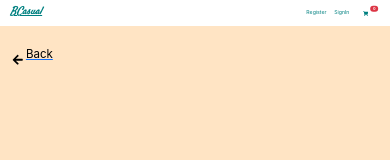
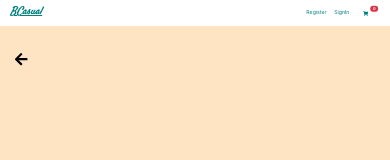
Before and after one commit to harshad224/bcasual, a React (Create React App) app in the folder client/: page /product/1 in a window 390 px wide. Shown: the top 160 px of the page. Built offline with nearby package versions, Linux system fonts and the light colour scheme; no server answers.

Commit message:
latest updates v200

```diff
--- a/client/src/components/Productdetail.js
+++ b/client/src/components/Productdetail.js
@@ -64,7 +64,7 @@ export default function Productdetail() {
             <div className="productdetails">
                 <div className="back1">
                     <Link to="/products/jackets">
-                        <FaArrowLeft className="arrowleft" /><span className="arrowback">Back</span>
+                        <FaArrowLeft className="arrowleft" />
                     </Link>
                 </div>
                 <div className="productimg">
@@ -93,7 +93,7 @@ export default function Productdetail() {
                     <p className="prodes">{productdes.description}</p>
                     <div className="back">
                         <Link to="/products/jackets">
-                            <FaArrowLeft className="arrowleft" /><span className="arrowback">Back</span>
+                            <FaArrowLeft className="arrowleft" />
                         </Link>
                     </div>
                 </div>
--- a/client/src/css/productdetail.css
+++ b/client/src/css/productdetail.css
@@ -53,7 +53,7 @@ align-self: flex-start;
 }
 .arrowleft{
    color: black;
-    font-size:2rem;
+    font-size:2.5rem;
     margin-top: 1rem;
 }
 .back{
@@ -78,7 +78,7 @@ margin-right: .3rem;
         display: none;
     }
     .back1{
-        margin-left: 2rem;
+        margin-left: 2.5rem;
     }
     .arrowback{
         font-size: 2rem;
```
Also changed, not shown: 11 other files (tests, documents, lock files or other folders).
